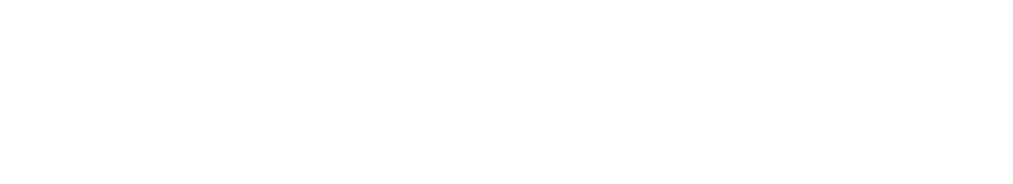
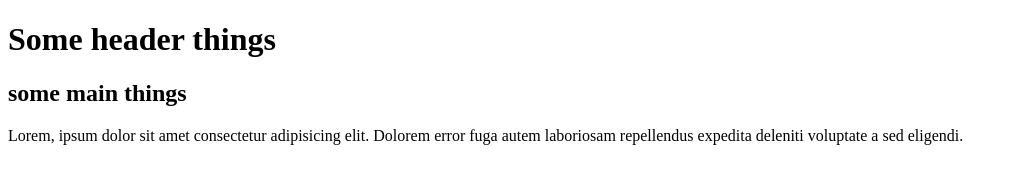
Before and after one commit to CarolineClo/git_in_group, a plain HTML site: page index.html in a window 1280 px wide. Shown: the whole page, without its empty margins (0-1013 px from the left). Drawn offline with Linux system fonts and the light colour scheme.

Commit message:
some garbage typed

```diff
--- a/index.html
+++ b/index.html
@@ -8,6 +8,20 @@
     <link rel="stylesheet" href="style.css" />
   </head>
   <body>
+    <header>
+      <h1>Some header things</h1>
+    </header>
+
+    <main>
+      <h2>some main things</h2>
+      <p>
+        Lorem, ipsum dolor sit amet consectetur adipisicing elit. Dolorem error
+        fuga autem laboriosam repellendus expedita deleniti voluptate a sed
+        eligendi.
+      </p>
+    </main>
+    <footer></footer>
+
     <script src="main.js"></script>
   </body>
 </html>
```
